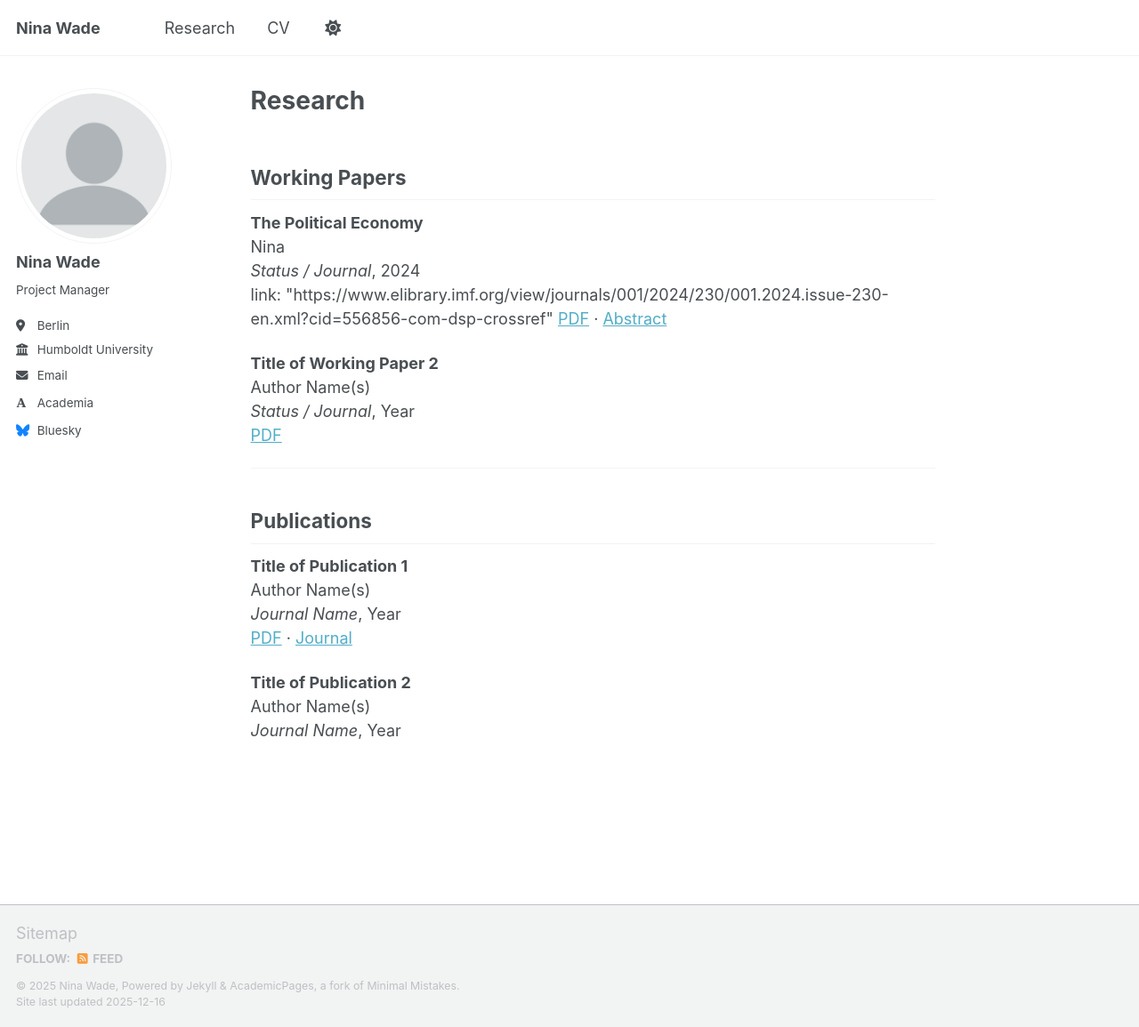
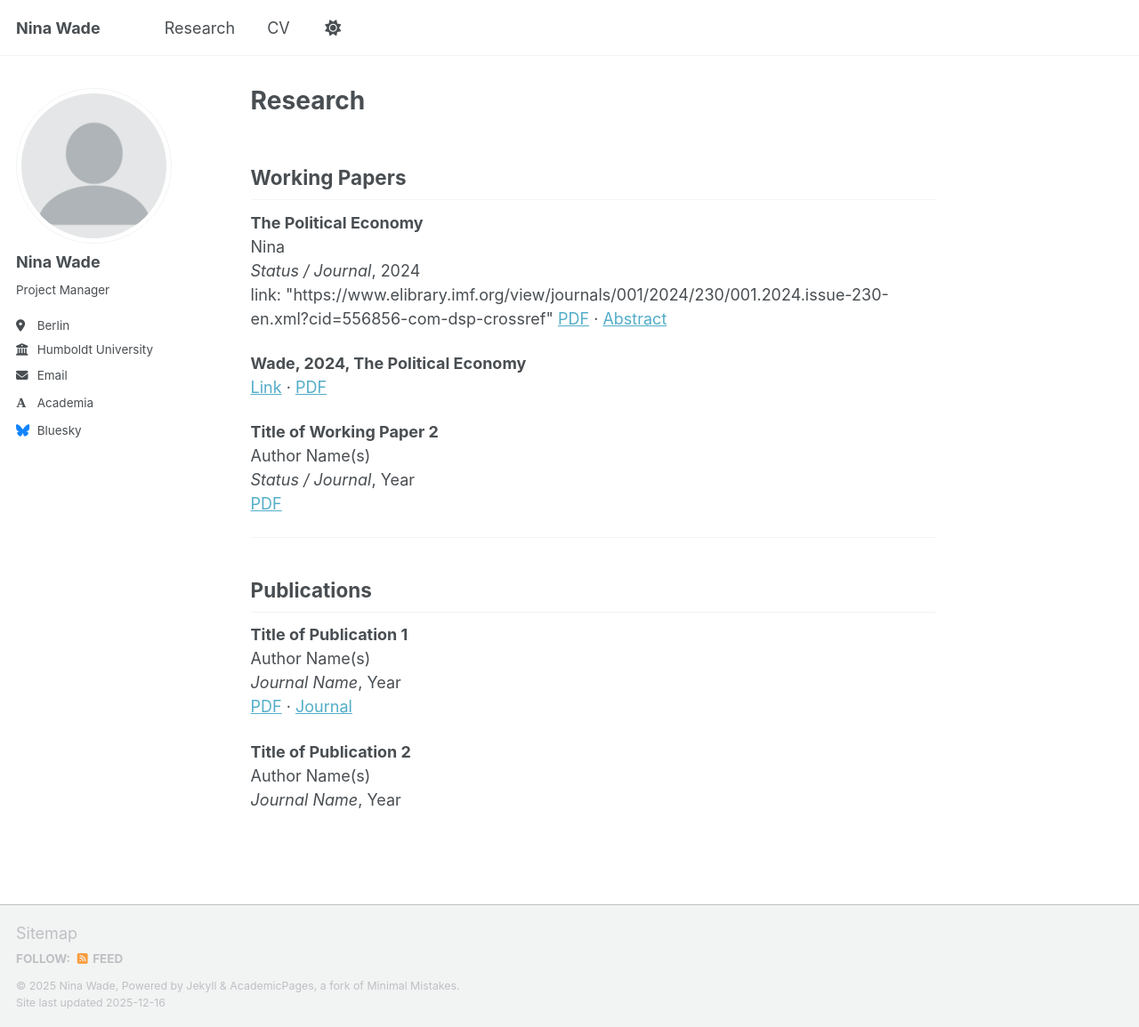
Before and after one commit to ninawade/academicwebsite, a Jekyll site: the page built from _pages/publications.html, in a window 1280 px wide and 1155 px high. Shown: the whole window at 89% size. Built offline with Jekyll 4.4.1, drawn with Linux system fonts in a browser that asks for light colours; some web fonts are replaced; a script bundle is joined from its source files by our own code; library files that are not in the unit come from our copies.

Commit message:
Update publications.html

```diff
--- a/_pages/publications.html
+++ b/_pages/publications.html
@@ -14,6 +14,13 @@
 link: "https://www.elibrary.imf.org/view/journals/001/2024/230/001.2024.issue-230-en.xml?cid=556856-com-dsp-crossref"
 <a href="#">PDF</a> · <a href="#">Abstract</a>
 </p>
+
+<p>
+<strong>Wade, 2024, The Political Economy</strong><br>
+<a href="https://www.elibrary.imf.org/view/journals/001/2024/230/001.2024.issue-230-en.xml?cid=556856-com-dsp-crossref" target="_blank">Link</a> ·
+<a href="#">PDF</a>
+</p>
+
 
 <p>
 <strong>Title of Working Paper 2</strong><br>
```
